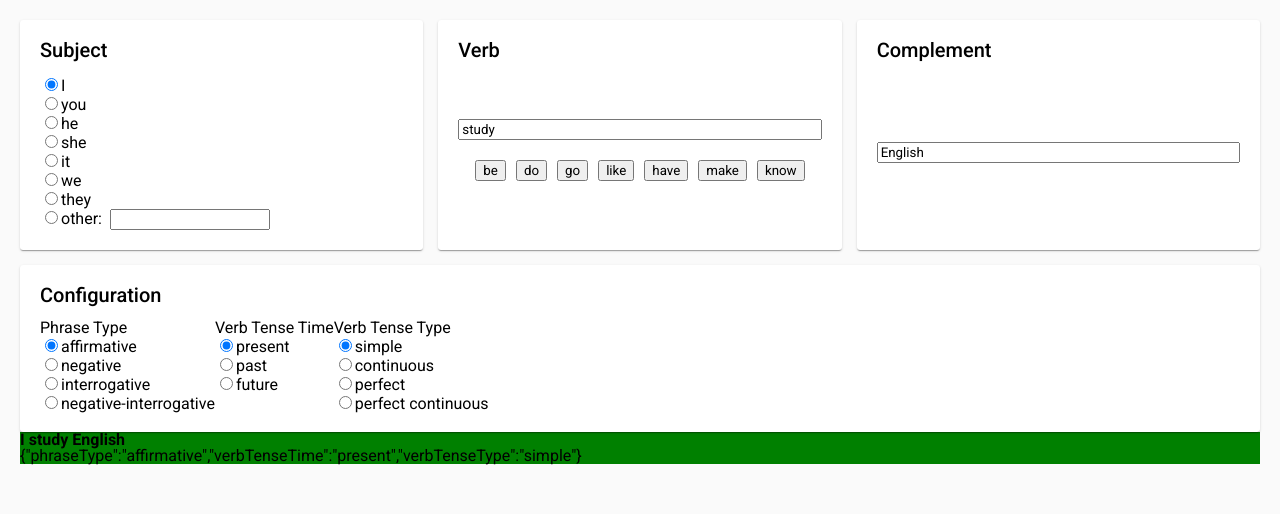
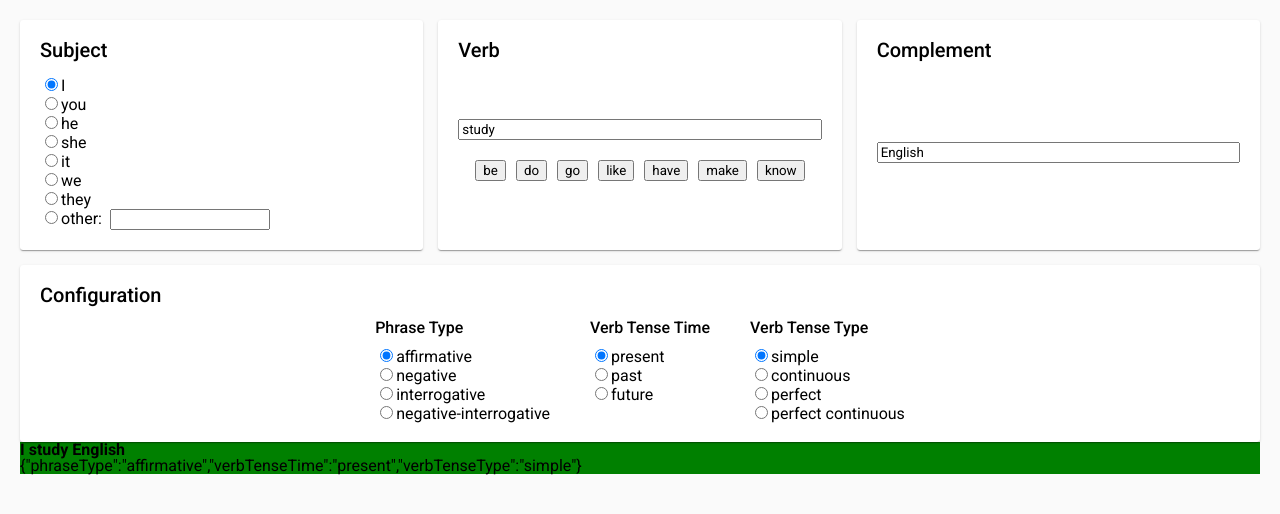
Before and after one commit to pcandido/phrase-builder, a React (Create React App) app: page / in a window 1280 px wide. Shown: the top 514 px of the page. Built offline with nearby package versions, Linux system fonts and the light colour scheme.

Commit message:
style: add style to ConfigInput

```diff
--- a/src/components/config-input/ConfigInput.sass
+++ b/src/components/config-input/ConfigInput.sass
@@ -1,2 +1,10 @@
 #config-input
   display: flex
+  justify-content: center
+
+  .block
+    margin: 0 20px
+
+    .title
+      font-weight: 500
+      margin-bottom: 10px
```
